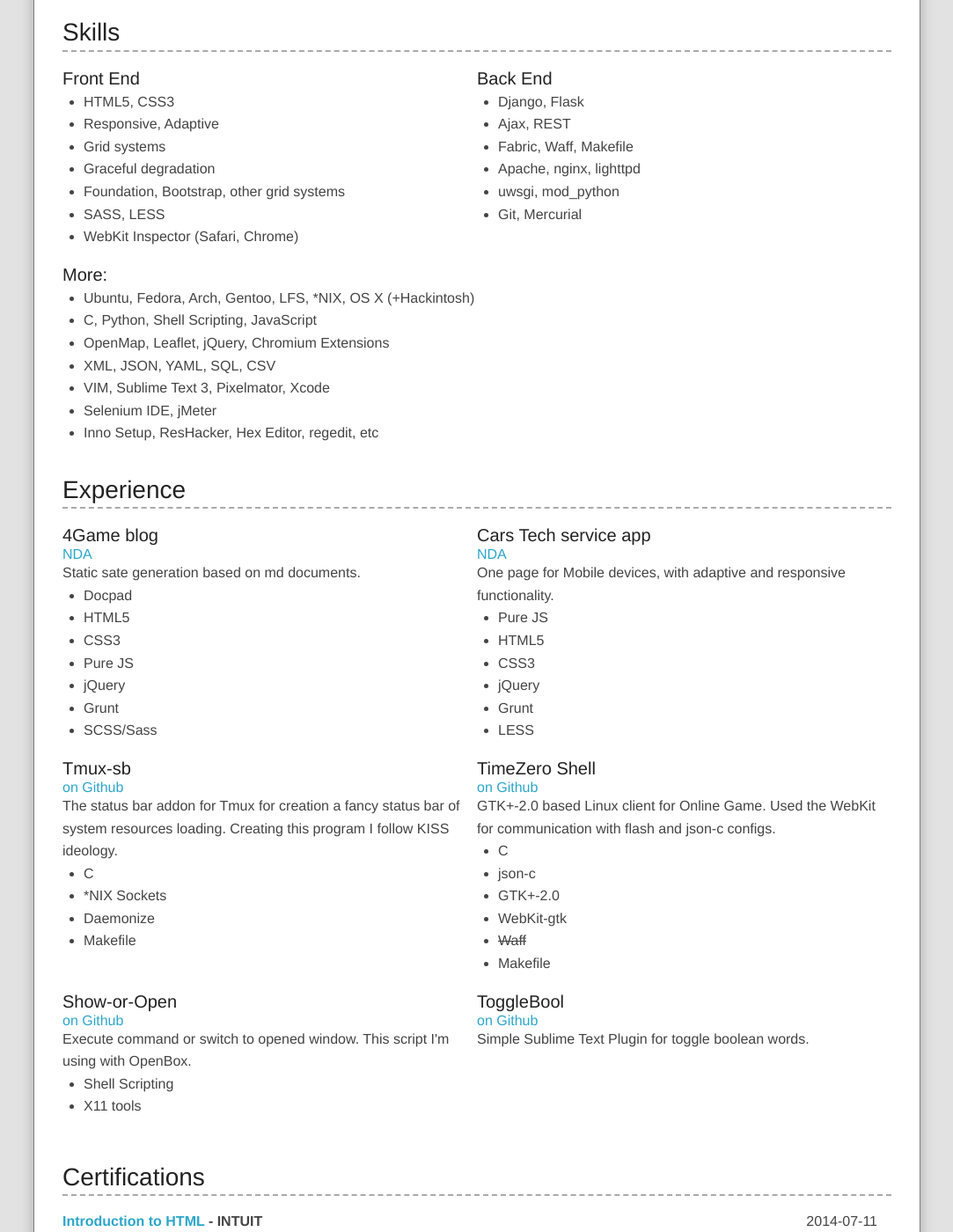
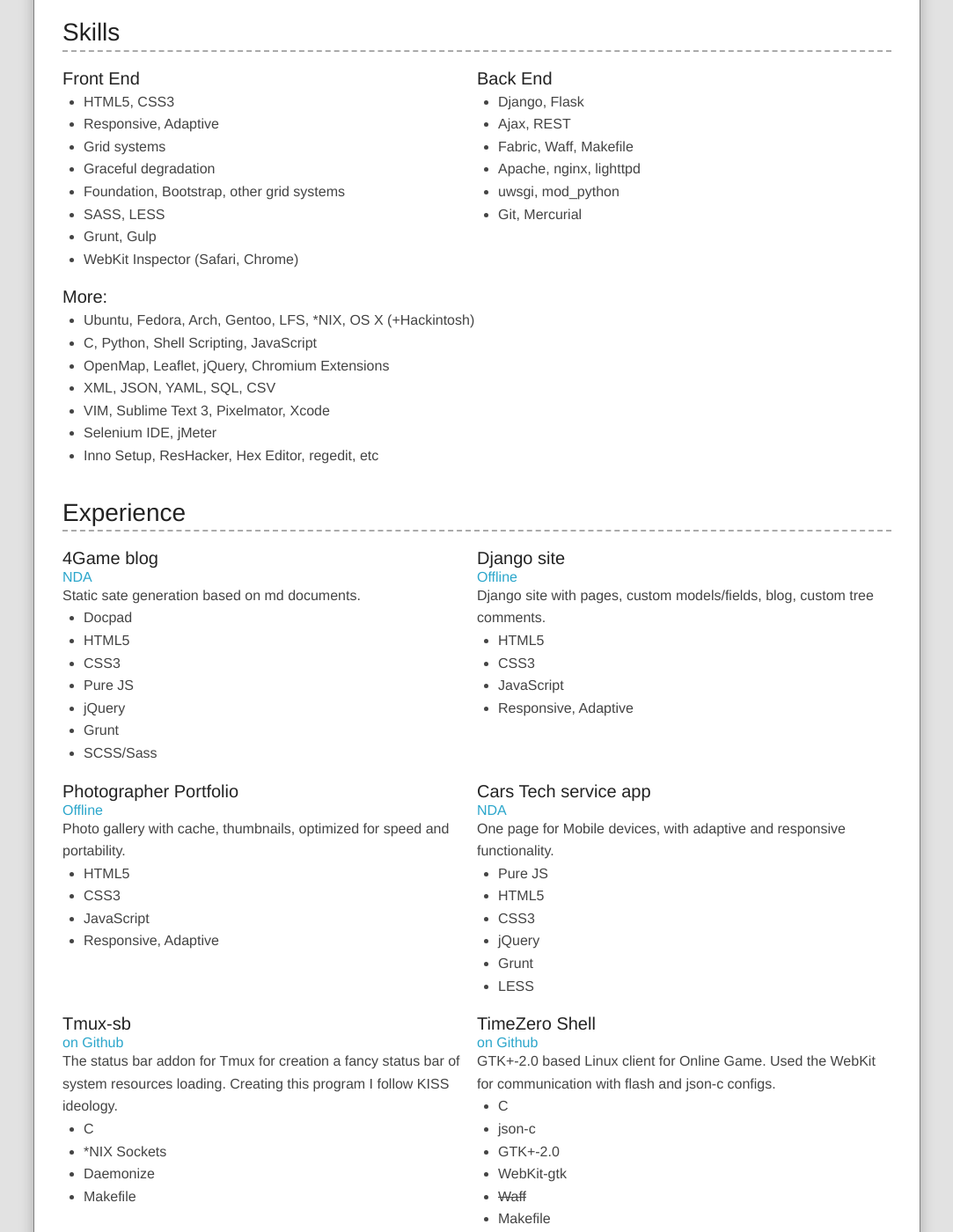
Before and after one commit to gordio/gordio.github.io, a Jekyll site: the page cv.html, which Jekyll copies as it is, in a window 1280 px wide and 1400 px high, scrolled down 297 px. Shown: the whole window at 88% size, without its empty margins (98-1181 px from the left). Built offline with Jekyll 4.4.1, drawn with Linux system fonts in a browser that asks for light colours.

Commit message:
Return some old works

```diff
--- a/cv.html
+++ b/cv.html
@@ -220,6 +220,7 @@
                     <li>Graceful degradation</li>
                     <li>Foundation, Bootstrap, other grid systems</li>
                     <li>SASS, LESS</li>
+                    <li>Grunt, Gulp</li>
                     <li>WebKit Inspector (Safari, Chrome)</li>
                 </ul>
             </section>
@@ -269,6 +270,29 @@
                 </ul>
             </section>
 
+            <section class="cvb-section">
+                <h4 class="cvb-sub_title">Django site</h4>
+                <a href="#">Offline</a>
+                <p>Django site with pages, custom models/fields, blog, custom tree comments.</p>
+                <ul>
+                    <li>HTML5</li>
+                    <li>CSS3</li>
+                    <li>JavaScript</li>
+                    <li>Responsive, Adaptive</li>
+                </ul>
+            </section>
+
+            <section class="cvb-section">
+                <h4 class="cvb-sub_title">Photographer Portfolio</h4>
+                <a href="#">Offline</a>
+                <p>Photo gallery with cache, thumbnails, optimized for speed and portability.</p>
+                <ul>
+                    <li>HTML5</li>
+                    <li>CSS3</li>
+                    <li>JavaScript</li>
+                    <li>Responsive, Adaptive</li>
+                </ul>
+            </section>
 
             <section class="cvb-section">
                 <h4 class="cvb-sub_title">Cars Tech service app</h4>
```
